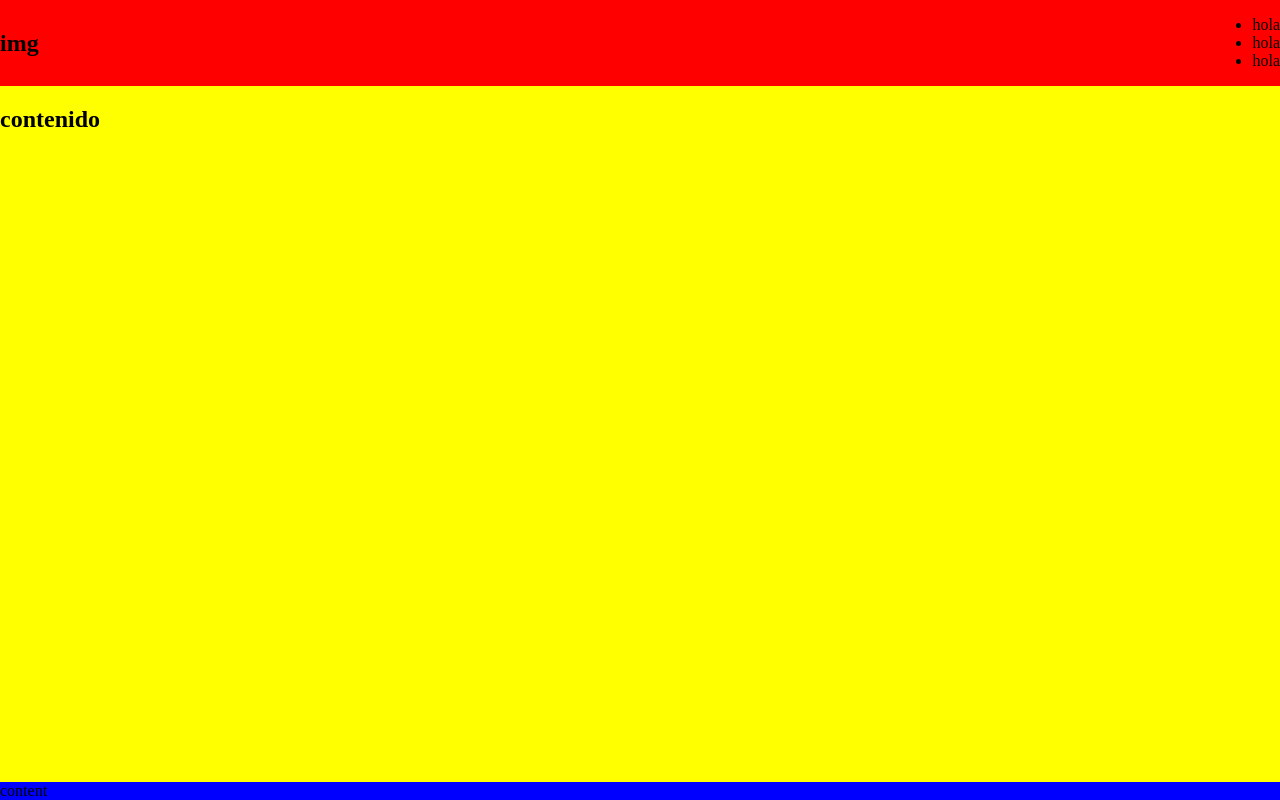
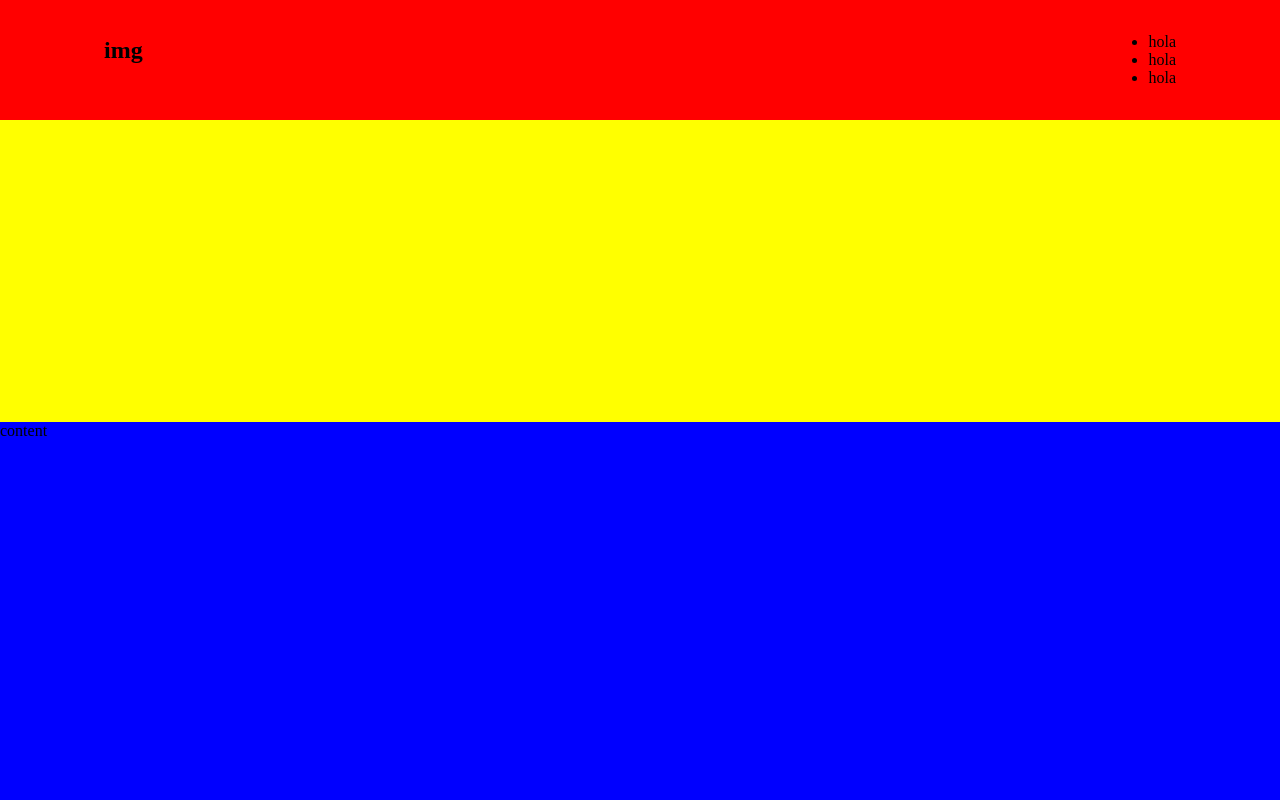
Before and after one commit to Scianca123/Challenge_Propiedades_Techforb_VUE, a Vue app: page / in a window 1280 px wide. Built offline with nearby package versions, Linux system fonts and the light colour scheme.

Commit message:
ADD: agrego estilo de pading general del contenido

```diff
--- a/src/main.ts
+++ b/src/main.ts
@@ -1,5 +1,5 @@
 import { createApp } from 'vue'
-import './style.css'
+import './style.scss'
 import App from './App.vue'
 import router from './core/router'
 
--- a/src/shared/components/FooterComponent.vue
+++ b/src/shared/components/FooterComponent.vue
@@ -11,5 +11,6 @@
 <style>
     .footer{
         background-color: blue;
+        height: 378px;
     }
 </style>
--- a/src/shared/components/HeaderComponent.vue
+++ b/src/shared/components/HeaderComponent.vue
@@ -1,7 +1,9 @@
 <script setup></script>
 
 <template>
-    <header class="header">
+    <header class="header ">
+
+        <div class="header__contain page-container">
           <!-- <img src="" alt=""> -->
           <h1>img</h1>
           <ul>
@@ -9,14 +11,24 @@
               <li>hola</li>
               <li>hola</li>
           </ul>
+        </div>
+
     </header>
 </template>
 
-<style scoped>
+<style scoped lang="scss">
   .header{
     display: flex;
-    justify-content: space-between;
+    justify-content: center;
     align-items: center;
     background-color: red;
+    position: fixed;
+    width: 100%;
+    height:120px;
+    &__contain{
+      display: flex;
+      justify-content: space-between;
+      width: 100%;
+    }
   }
 </style>
--- a/src/shared/pages/HomeComponent.vue
+++ b/src/shared/pages/HomeComponent.vue
@@ -10,7 +10,7 @@ import FooterComponent from '../components/FooterComponent.vue';
         </section>
         <section class="home__content">
             <h1>
-                contenido
+
             </h1>
         </section class="home__footer">
         <section>
@@ -24,14 +24,13 @@ import FooterComponent from '../components/FooterComponent.vue';
 <style lang="scss">
     .home{
         display: grid;
-        grid-template-rows: auto 1fr auto;
+        grid-template-rows: minmax(300px,1fr) auto;
         grid-template-areas:
-                            "seccionHeader"
                             "content"
                             "footer";
         min-height: 100%;
         &__header{
-            grid-area: seccionHeader;
+            position: fixed;
         }
         &__content{
             grid-area: content;
@@ -39,7 +38,7 @@ import FooterComponent from '../components/FooterComponent.vue';
         }
         &__footer{
             grid-area: footer;
-            bottom: 0;
+
         }
     }
 </style>
--- a/src/style.css
+++ b/src/style.scss
@@ -1,11 +1,16 @@
-
+@use './styles/variables' as *;
 body,html {
   height: 100%;
   margin: 0;
   padding: 0;
+  background-color: $color-backgounts-one;
 }
 #app {
   height: 100%;
+}
+.page-container{
+  padding-left: $padding-page-x;
+  padding-right: $padding-page-x;
 }
 /* :root {
   font-family: system-ui, Avenir, Helvetica, Arial, sans-serif;
--- a/src/styles/variables.scss
+++ b/src/styles/variables.scss
@@ -25,6 +25,9 @@
 
 $font-titles: "Montserrat", sans-serif;
 $font-content: "Poppins", sans-serif;
+
+//Pading-content
+$padding-page-x: 6.5rem;
 
 //TYPE
 %title-h1 {
```
Lines whose indentation alone changed are shown as unchanged.
